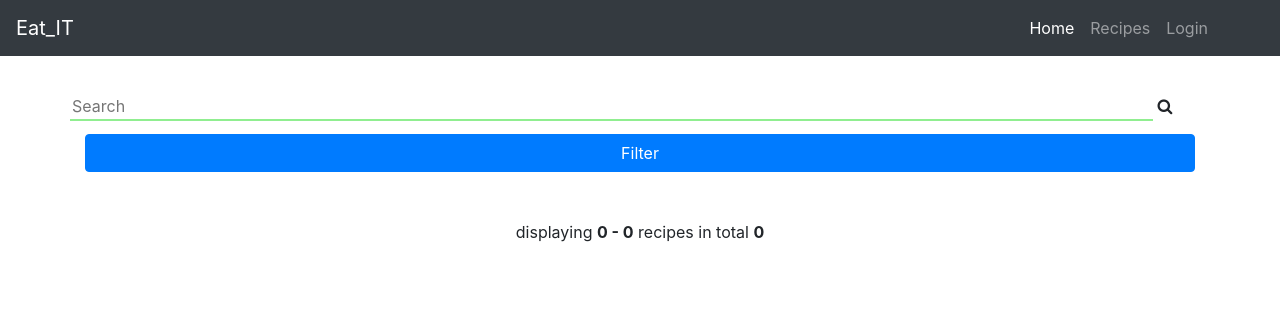
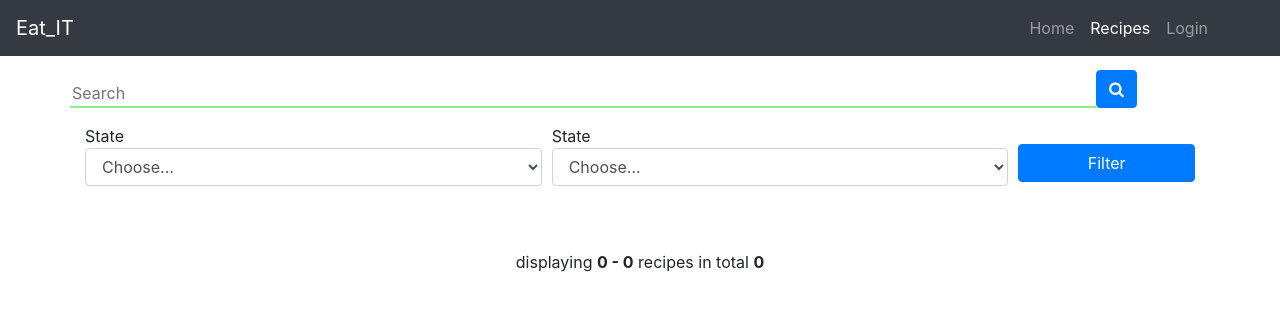
Before and after one commit to conoroshea1996/Cook-Book, a Flask app: page /recipes in a window 1280 px wide. Shown: the top 311 px of the page. Run offline with Flask 2, Linux system fonts and the light colour scheme; data that the repository does not hold is empty; some libraries are stand-ins or nearby versions.

Commit message:
add recipes filter functionality

```diff
--- a/app.py
+++ b/app.py
@@ -102,7 +102,16 @@ def get_recipes():
     else:
         username = ''
 
+    cusine_filter = request.args.get('cusine')
+    skill_filter = request.args.get('skill')
     recipes = mongo.db.Recipes.find()
+
+    if cusine_filter and skill_filter == 'Choose...':
+        recipes = mongo.db.Recipes.find(
+            {'cusine': cusine_filter})
+    elif cusine_filter and skill_filter:
+        recipes = mongo.db.Recipes.find(
+            {'cusine': cusine_filter, 'skill': skill_filter})
 
     per_page = 6
     page = request.args.get(get_page_parameter(), type=int, default=1)
@@ -135,7 +144,12 @@ def add_recipe():
     if 'username' not in session:
         return render_template('error404.html')
 
-    return render_template('addrecipe.html', skill=mongo.db.skill.find(), orgin=mongo.db.cusine.find())
+    if 'username' in session:
+        username = session['username']
+    else:
+        username = ''
+
+    return render_template('addrecipe.html', skill=mongo.db.skill.find(), orgin=mongo.db.cusine.find(), user=username)
 
 
 @app.route('/insert_recipe', methods=['POST'])
--- a/static/css/recipes.css
+++ b/static/css/recipes.css
@@ -97,12 +97,24 @@ small{
 .searchbar{
     width: 100%;
     margin: auto;
+    display: grid;
+    grid-template-columns: 90% 10%;
 }
+.search-btn{
+    height: 100%;
+    position: relative;
+}
+.search-btn button{
+    position: absolute;
+    bottom: 0;
+    left: 0;
+}
+
 .searchBar{
-    width: 95%;
+    width: 100%;
     border: none;
     border-bottom: lightgreen 2px solid;
-    margin: 0.8rem auto;
+    margin: 0 auto;
 }
 .searchBar:focus{
     outline: none;
@@ -177,3 +189,30 @@ small{
   .card-text::-webkit-scrollbar-thumb:hover {
     background: #b30000;
   }
+
+
+
+
+
+
+/* width */
+.comment-wrapper .panel-body::-webkit-scrollbar {
+    width: 3px;
+  }
+
+  /* Track */
+  .comment-wrapper .panel-body::-webkit-scrollbar-track {
+    box-shadow: inset 0 0 5px grey;
+    border-radius: 20px;
+  }
+
+  /* Handle */
+  .comment-wrapper .panel-body::-webkit-scrollbar-thumb {
+    background: rgb(43, 42, 42);
+    border-radius: 20px;
+  }
+
+  /* Handle on hover */
+  .comment-wrapper .panel-body::-webkit-scrollbar-thumb:hover {
+    background: #444040;
+  }
--- a/templates/recipes.html
+++ b/templates/recipes.html
@@ -1,14 +1,36 @@
-{% extends 'base.html' %}{% block content %}
+{% extends 'base.html' %}
+{% set active_page = "recipes" %}
+{% block content %}
+
+
+
 <div class="container">
-
     <form class="mt-4" action="{{url_for('filter_recipes')}}" method="POST">
         <div class="row">
             <div class="searchbar">
                 <input class="searchBar" type="text" placeholder="Search" aria-label="Search" name="query" id="query">
-                <i class="fa fa-search" aria-hidden="true"></i>
+                <div class="search-btn">
+                    <button class="btn btn-primary" type="submit" name="action">
+                        <i class="fa fa-search" aria-hidden="true"></i>
+                    </button>
+                </div>
             </div>
-            <!-- <div class="form-group col-12 col-md-6">
-                <label for="inputState">State</label>
+        </div>
+    </form>
+
+    <form class="mt-3" action="{{url_for('get_recipes')}}">
+        <div class="form-row">
+            <div class="form-group col-12 col-md-5">
+                <label for="inputState" class="my-0">State</label>
+                <select id="cusine" name="cusine" class="form-control">
+                    <option selected>Choose...</option>
+                    {% for cusine in orgin %}
+                    <option value="{{ cusine.cusine_name }}">{{ cusine.cusine_name }}</option>
+                    {% endfor %}
+                </select>
+            </div>
+            <div class="form-group col-12 col-md-5">
+                <label for="inputState" class="my-0">State</label>
                 <select id="skill" name="skill" class="form-control">
                     <option selected>Choose...</option>
                     {% for skill in skill %}
@@ -16,20 +38,18 @@
                     {% endfor %}
                 </select>
             </div>
-            <div class="form-group col-12 col-md-6">
-                <label for="inputState">State</label>
-                <select id="cusine" name="cusine" class="form-control">
-                    <option selected>Choose...</option>
-                    {% for cusine in orgin %}
-                    <option value="{{ cusine.cusine_name }}">{{ cusine.cusine_name }}</option>
-                    {% endfor %}
-                </select>
-            </div> -->
-            <div class="col-12 text-center">
-                <button class="btn btn-primary w-100" type="submit" name="action">Filter</button>
+            <div class="col-2 text-center d-flex align-items-center">
+                <button class="btn btn-primary w-100" type="submit">Filter</button>
             </div>
         </div>
     </form>
+    {% if  request.args.get('cusine') or request.args.get('skill') %}
+    <div class="container">
+        <div class="row">
+            <a class="btn btn-primary col-12" href="{{url_for('get_recipes')}}">Reset</a>
+        </div>
+    </div>
+    {% endif %}
     <div class="row my-4">
         {% for recipe in recipe %}
         <div class="col-md-6 col-lg-4 my-3 d-flex align-items-stretch">
```
